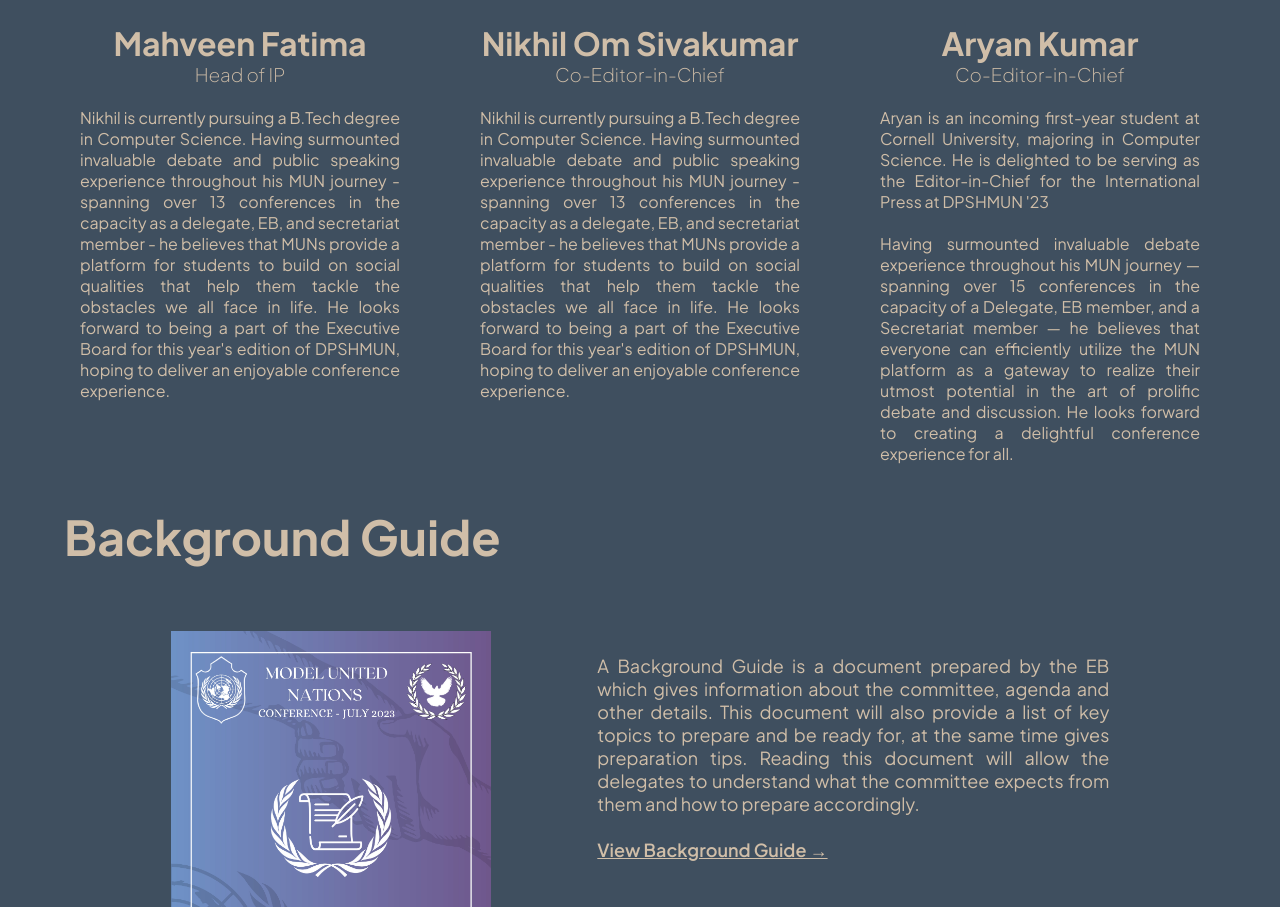
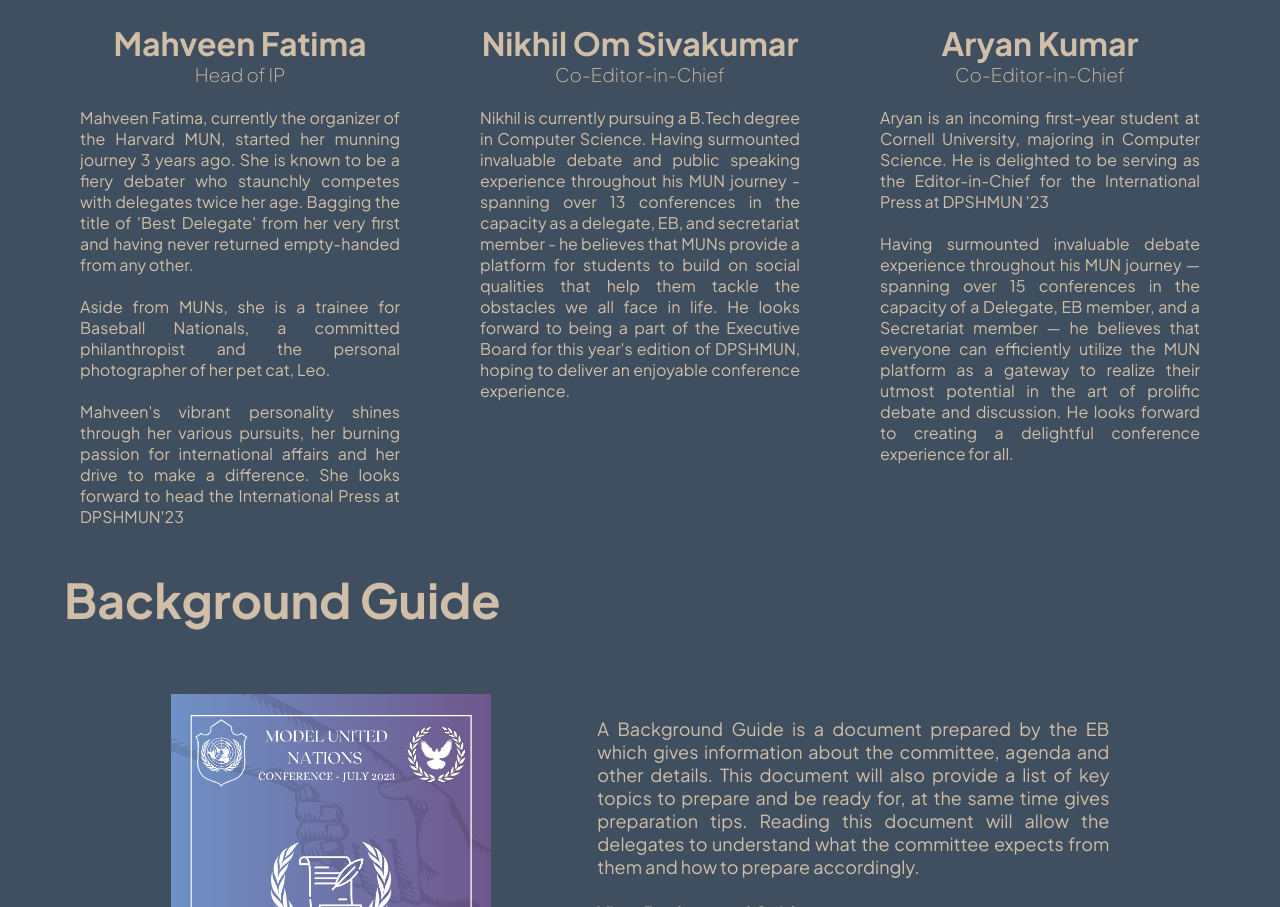
Before and after one commit to SEshaan/DPSH-MUN-Website, a SvelteKit app: page /IP in a window 1280 px wide. Shown: the part 1648-2555 px from the top of the page. Built offline with nearby package versions, Linux system fonts and the light colour scheme.

Commit message:
desc update

```diff
--- a/src/routes/IP/+page.svelte
+++ b/src/routes/IP/+page.svelte
@@ -26,7 +26,9 @@
             <div class="card">
                 <img src="./EB/Mahveen.jpeg" alt="" style="object-fit: contain;"><br><br>
                 <h2>Mahveen Fatima</h2><h3>Head of IP</h3><br>
-                <p>Nikhil is currently pursuing a B.Tech degree in Computer Science. Having surmounted invaluable debate and public speaking experience throughout his MUN journey - spanning over 13 conferences in the capacity as a delegate, EB, and secretariat member - he believes that MUNs provide a platform for students to build on social qualities that help them tackle the obstacles we all face in life. He looks forward to being a part of the Executive Board for this year's edition of DPSHMUN, hoping to deliver an enjoyable conference experience.
+                <p>Mahveen Fatima, currently the organizer of the Harvard MUN, started her munning journey 3 years ago. She is known to be a fiery debater who staunchly competes with delegates twice her age. Bagging the title of 'Best Delegate' from her very first and having never returned empty-handed from any other.
+                    <br><br>Aside from MUNs, she is a trainee for Baseball Nationals, a committed philanthropist and the personal photographer of her pet cat, Leo.
+                    <br><br>Mahveen's vibrant personality shines through her various pursuits, her burning passion for international affairs and her drive to make a difference. She looks forward to head the International Press at DPSHMUN'23
                 </p>
             </div>
             <div class="card">
```
